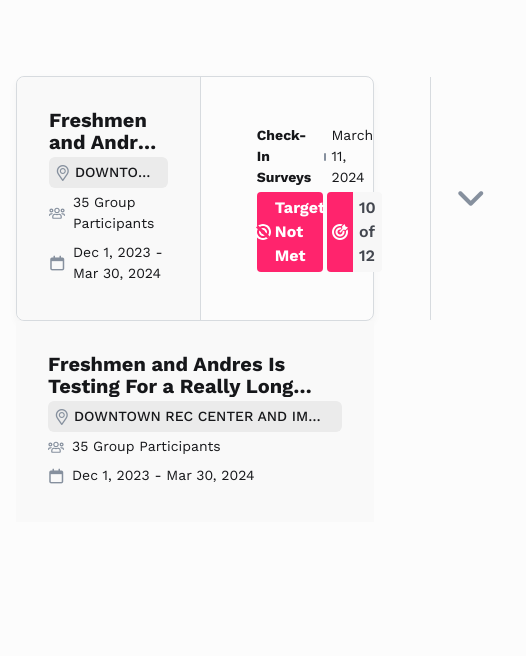
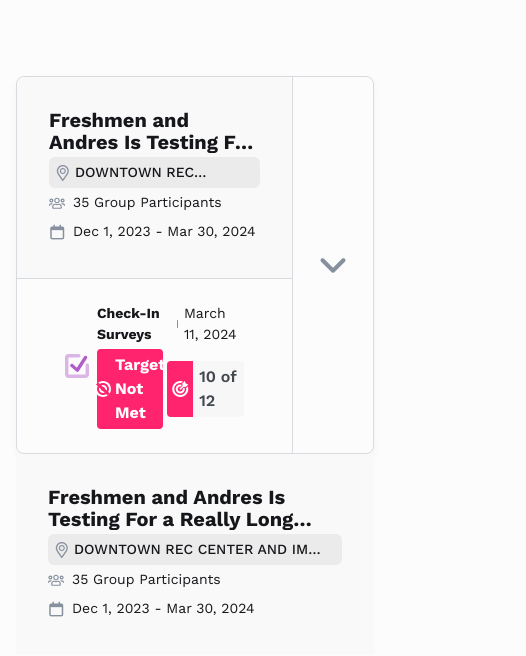
Before and after one commit to leydytagu/FrontendTechnicalTest, an Angular app: page / in a window 390 px wide. Shown: the top 656 px of the page, 526 px wide, since content can reach past the window. Built offline with nearby package versions, Linux system fonts and the light colour scheme.

Commit message:
added responsive and fixes css

```diff
--- a/src/app/components/landing/components/accordion-head/accordion-head.component.scss
+++ b/src/app/components/landing/components/accordion-head/accordion-head.component.scss
@@ -1,3 +1,5 @@
+@import '../../../../../styles/primitives/breakpoints';
+
 .accordion-head {
   display: flex;
   align-items: center;
@@ -8,3 +10,13 @@
     border-right: 1px solid var(--color-gray-350);
   }
 }
+
+@media only screen and (max-width: $breakpoint-tablet) {
+  .accordion-head {
+    flex-direction: column;
+    app-group-info {
+      border: none;
+      border-bottom: 1px solid var(--color-gray-350);
+    }
+  }
+}
--- a/src/app/components/landing/components/group-card/group-card.component.scss
+++ b/src/app/components/landing/components/group-card/group-card.component.scss
@@ -1,13 +1,42 @@
+@import '../../../../../styles/primitives/breakpoints';
+
 .group-card {
   display: flex;
-  align-items: center;
-  justify-content: stretch;
+  align-items: stretch;
+  overflow: hidden;
+  border-radius: 0 0 7px 7px;
+  app-option {
+    display: flex;
+  }
   &__content {
     flex: 1;
     &-children {
       display: flex;
-      align-items: center;
-      justify-content: stretch;
+      width: 100%;
+      align-items: stretch;
+      app-survey-collection,
+      app-survey-detail {
+        flex: 1;
+        display: flex;
+      }
+      app-survey-detail {
+        border-left: 1px solid var(--color-gray-350);
+      }
     }
   }
 }
+
+@media only screen and (max-width: $breakpoint-tablet) {
+  .group-card {
+    &__content {
+      flex: 1;
+      &-children {
+        flex-direction: column;
+        app-survey-detail {
+          border-right: none;
+          border-top: 1px solid var(--color-gray-350);
+        }
+      }
+    }
+  }
+}
--- a/src/app/components/landing/components/survey-detail/survey-detail.component.html
+++ b/src/app/components/landing/components/survey-detail/survey-detail.component.html
@@ -1,4 +1,5 @@
 <div class="survey-detail">
+  <div>
     <p class="survey-collection__title"><b>Administering Check-In Surveys </b></p>
     <ul>
       <li>
@@ -11,3 +12,4 @@
       </li>
     </ul>
   </div>
+</div>
--- a/src/app/components/landing/components/survey-detail/survey-detail.component.scss
+++ b/src/app/components/landing/components/survey-detail/survey-detail.component.scss
@@ -1,6 +1,12 @@
 .survey-detail {
   padding: 30px 50px;
   background: var(--color-gray);
+  display: flex;
+  align-items: center;
+  width: 100%;
+  > div {
+    width: 100%;
+  }
   ul {
     list-style: none;
     margin-top: 30px;
--- a/src/app/shared/design-system/organisms/count-tooltip/count-tooltip.component.scss
+++ b/src/app/shared/design-system/organisms/count-tooltip/count-tooltip.component.scss
@@ -6,7 +6,6 @@
     .count-tooltip__info {
       opacity: 1;
       visibility: visible;
-      z-index: 2;
     }
   }
   &__label {
@@ -48,7 +47,7 @@
     color: var(--color-white);
     opacity: 0;
     visibility: hidden;
-    z-index: -1;
+    z-index: 2;
     transition: .3s;
     &-head {
       padding: 12px 16px;
--- a/src/styles/primitives/_breakpoints.scss
+++ b/src/styles/primitives/_breakpoints.scss
@@ -0,0 +1,3 @@
+$breakpoint-mobile: 576px;
+$breakpoint-tablet: 768px;
+$breakpoint-desktop: 1024px;
--- a/src/styles/primitives/_colors.scss
+++ b/src/styles/primitives/_colors.scss
@@ -1,38 +1,4 @@
 :root {
-  --color-green-50: #FFFDF0C;
-  --color-green-100: #ECFBB6;
-  --color-green-200: #D9F7EE;
-  --color-green-300: #B3EDD0;
-  --color-green-400: #66DFBB;
-  --color-green-500: #00CARE;
-  --color-green-600: #1B8B89;
-  --color-green-700: #0A8A77;
-
-  --color-blue-50: #F8FCFD;
-  --color-blue-100: #F2F8FB;
-  --color-blue-200: #D0CFCF;
-  --color-blue-300: #B0DCEF;
-  --color-blue-400: #7EBDDE;
-  --color-blue-600: #2BABB0;
-  --color-blue-700: #218A8B;
-
-  --color-purple-50: #FAF6FF;
-  --color-purple-100: #F2F2FB;
-  --color-purple-200: #E5CDF8;
-  --color-purple-300: #D0B4F3;
-  --color-purple-400: #BFAAEC;
-  --color-purple-500: #9B36D6;
-  --color-purple-600: #8400CA;
-  --color-purple-700: #5530B3;
-
-  --color-magenta-50: #FAF8FB;
-  --color-magenta-100: #F7F0F6;
-  --color-magenta-300: #DDB4D1;
-  --color-magenta-400: #CB99BD;
-  --color-magenta-600: #AD41CC;
-  --color-magenta-700: #8F38A7;
-
-
   --color-blue-500: #24C4C8;
   --color-magenta-200: #EAD3E3;
   --color-magenta-500: #B15DC9;
@@ -56,59 +22,7 @@
   --color-gray-700: #35383F;
 
   --color-white: #FFFFFF;
+
   --color-black: #1B171A;
   --color-black-600: #16171a;
-
-  --color-yellow-50: #FFFDF7;
-  --color-yellow-100: #FEFBEA;
-  --color-yellow-200: #FFF7D7;
-  --color-yellow-300: #FFF4C8;
-  --color-yellow-400: #FFE786;
-  --color-yellow-500: #FFD047;
-  --color-yellow-600: #F3CF3E;
-  --color-yellow-700: #ETC439;
-
-  --color-orange-50: #FFFBF5;
-  --color-orange-100: #FEF6E9;
-  --color-orange-200: #FFEDD3;
-  --color-orange-300: #FFE4B8;
-  --color-orange-400: #FECD87;
-  --color-orange-500: #FEA424;
-  --color-orange-600: #F0A029;
-  --color-orange-700: #E59118;
-
-  --color-red-50: #FFF8FA;
-  --color-red-100: #FFF0F5;
-  --color-red-200: #FFDAE7;
-  --color-red-300: #FFBDD3;
-  --color-red-400: #FFA5C5;
-  --color-red-600: #EA3472;
-  --color-red-700: #DB1E5E;
-
-  --color-azure-50: #F8FCFE;
-  --color-azure-100: #F3F7FC;
-  --color-azure-200: #DCE7F6;
-  --color-azure-300: #B2CFFF;
-  --color-azure-400: #84BBFF;
-  --color-azure-500: #396FF7;
-  --color-azure-600: #0396FE;
-  --color-azure-700: #0024FCA;
-
-  --color-indigo-50: #FAF6FF;
-  --color-indigo-100: #F1E8FE;
-  --color-indigo-200: #E3D1FD;
-  --color-indigo-300: #D8BFFB;
-  --color-indigo-400: #BEBEBF;
-  --color-indigo-500: #9949EF;
-  --color-indigo-600: #8D00FA;
-  --color-indigo-700: #6401E3;
-
-  --color-jade-50: #FBFFF6;
-  --color-jade-100: #F1FAE4;
-  --color-jade-200: #EDFDB6;
-  --color-jade-300: #E2FAB7;
-  --color-jade-400: #CCFB87;
-  --color-jade-500: #AADB53;
-  --color-jade-600: #91CA2E;
-  --color-jade-700: #72B101;
 }
```
Lines whose indentation alone changed are shown as unchanged.
